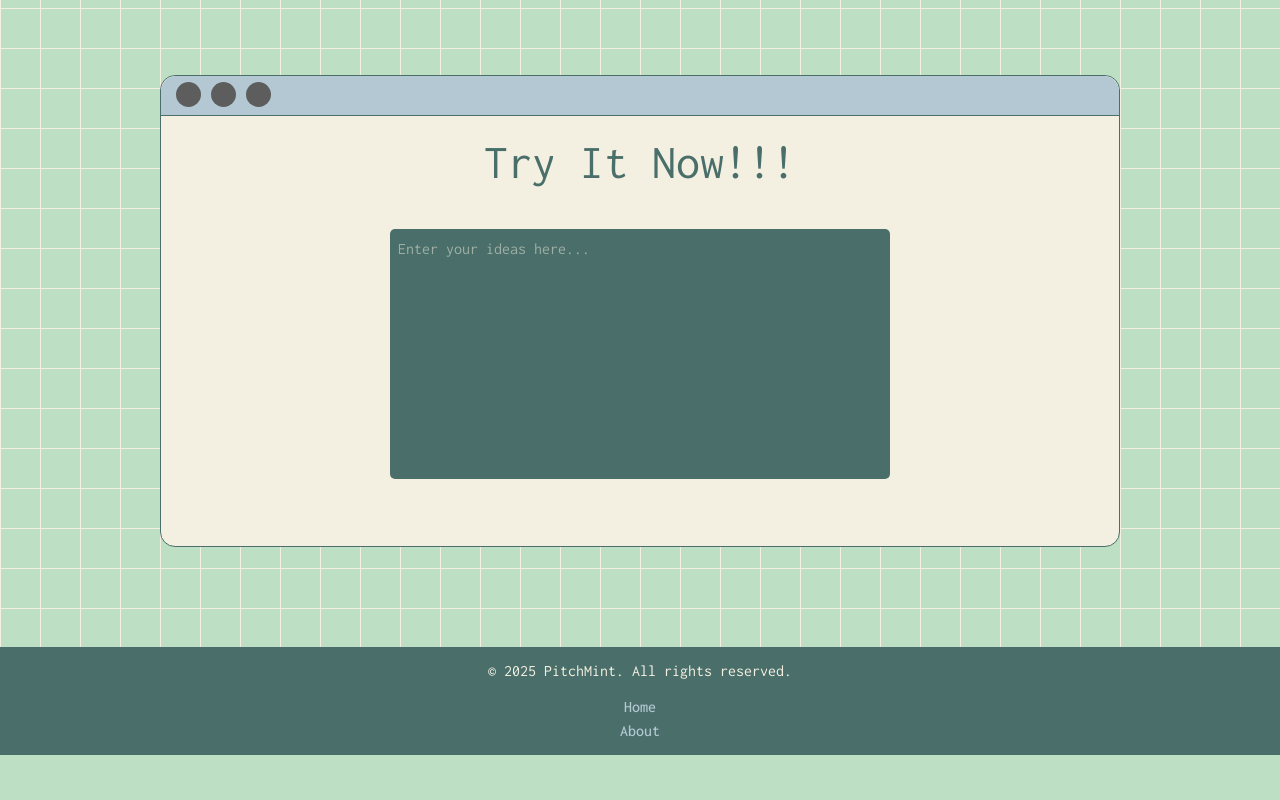
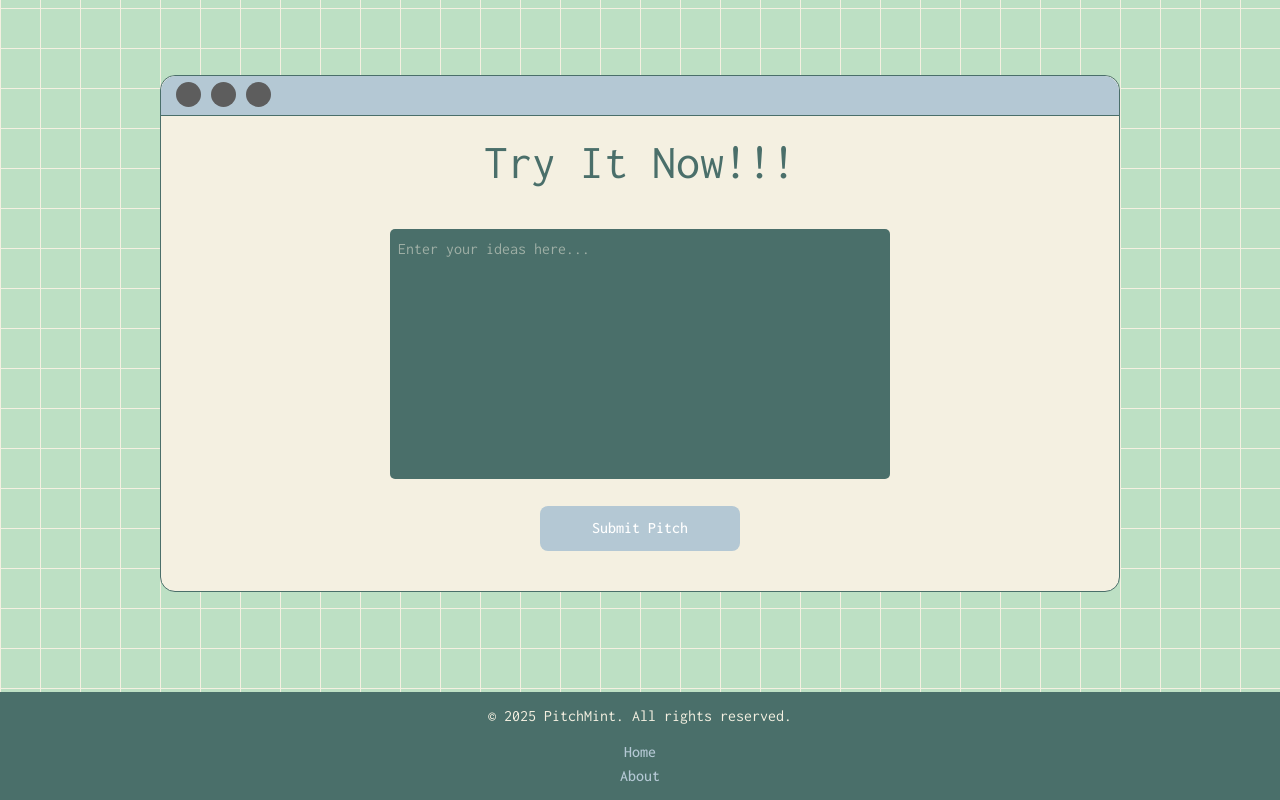
Before and after one commit to stahsin00/project-0, a React (Vite) app in the folder frontend/: page / in a window 1280 px wide. Shown: the part 1272-2072 px from the top of the page. Before the commit the page ends 2027 px from the top, so only its background shows below. Built offline with nearby package versions, Linux system fonts and the light colour scheme.

Commit message:
working on results page

```diff
--- a/frontend/src/components/Features.jsx
+++ b/frontend/src/components/Features.jsx
@@ -1,4 +1,4 @@
-import { React, useState } from "react";
+import { React } from "react";
 
 function Features() {
     return (
--- a/frontend/src/components/Try.jsx
+++ b/frontend/src/components/Try.jsx
@@ -2,6 +2,33 @@ import { React, useState } from "react";
 
 function Try() {
     const [txt, setTxt] = useState("");
+
+    async function HandleSubmit(e) {
+        e.preventDefault();
+
+        // "gen" for "generate response"
+        // const apiUrl = 'http://localhost:3000/api/generate';
+        // fetch(apiUrl)
+        // .then((res) => res.json())
+        // .then((gen) => {
+        //     setAppState({ loading: false, gen: gen.slice(0,4) });
+        // });
+
+        const response = await fetch(
+        'http://localhost:3000/api/generate',
+            {
+              method: 'POST',
+              body: JSON.stringify({ "topic": txt }),
+              headers: {
+                'Content-Type': 'application/json',
+              },
+            }
+        );
+
+        setTxt("");
+        const result = await response.json();
+        console.log(result);
+    }
 
     return (
         <div className="popUp text-teal mb-25">
@@ -14,6 +41,7 @@ function Try() {
             </div>
             <h2 className="mt-5 mb-10">Try It Now!!!</h2>
 
+            <form action="" onSubmit={HandleSubmit}>
                 <textarea
                     type="text"
                     id="txt"
@@ -21,8 +49,16 @@ function Try() {
                     placeholder="Enter your ideas here..."
                     value={txt}
                     onChange={(e) => setTxt(e.target.value)}
-                className="text-light-cream p-2 mb-15">
+                    className="text-light-cream p-2 mb-5">
                 </textarea>
+
+                <br />
+
+                <button
+                type="submit"
+                className="w-50 h-full bg-dusty-blue text-white rounded-lg px-4 py-2 mb-10"
+                >Submit Pitch</button>
+            </form>
         </div>
     );
 }
--- a/frontend/src/index.css
+++ b/frontend/src/index.css
@@ -70,7 +70,7 @@ button {
   transition: border-color 0.25s;
 }
 button:hover {
-  border-color: white;
+  border-color: #4A6F6A;
 }
 
 /* custom css */
```
Lines whose indentation alone changed are shown as unchanged.
